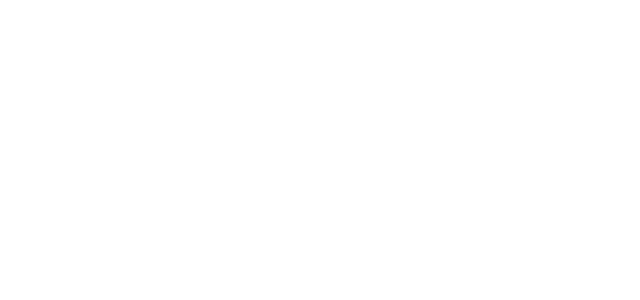
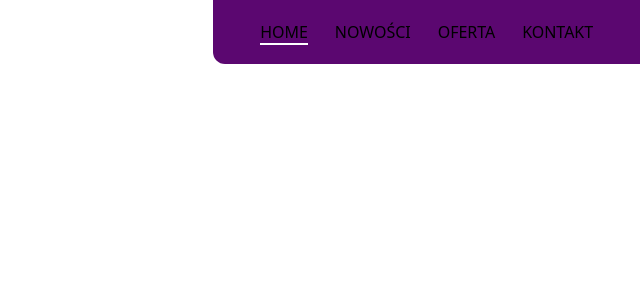
Before and after one commit to Mnigos/biuro-makowska-old, a Nuxt app: page / in a window 1280 px wide. Shown: the top 300 px of the page, without its empty margins (640-1280 px from the left). Built offline with nearby package versions, Linux system fonts and the light colour scheme.

Commit message:
feat(layouts): create default layout

```diff
--- /dev/null
+++ b/layouts/default.vue
@@ -0,0 +1,6 @@
+<template>
+  <div>
+    <nav-bar />
+    <Nuxt />
+  </div>
+</template>
```
